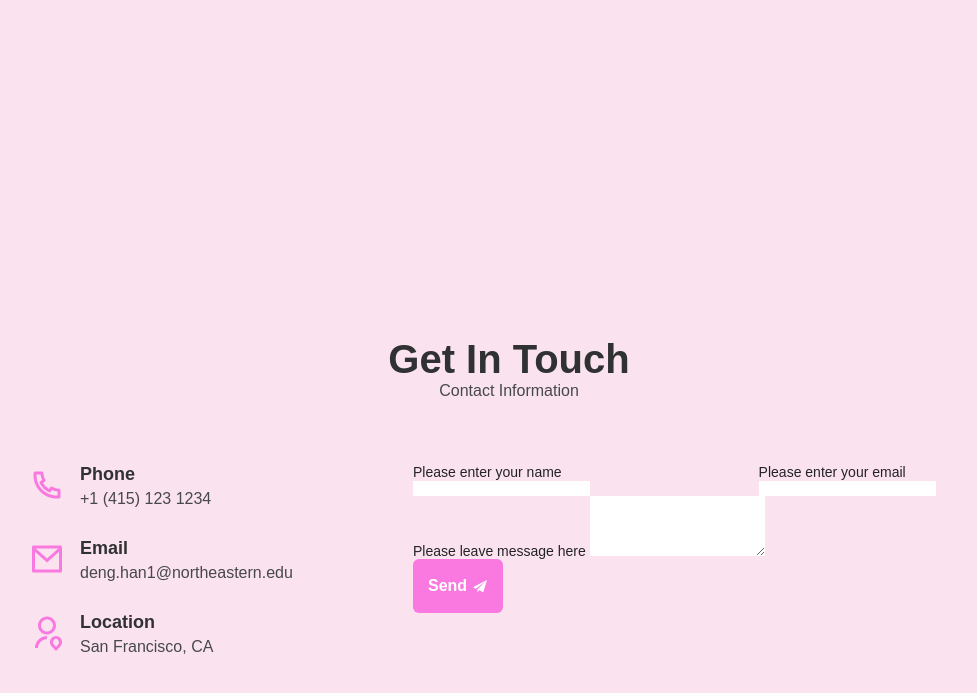
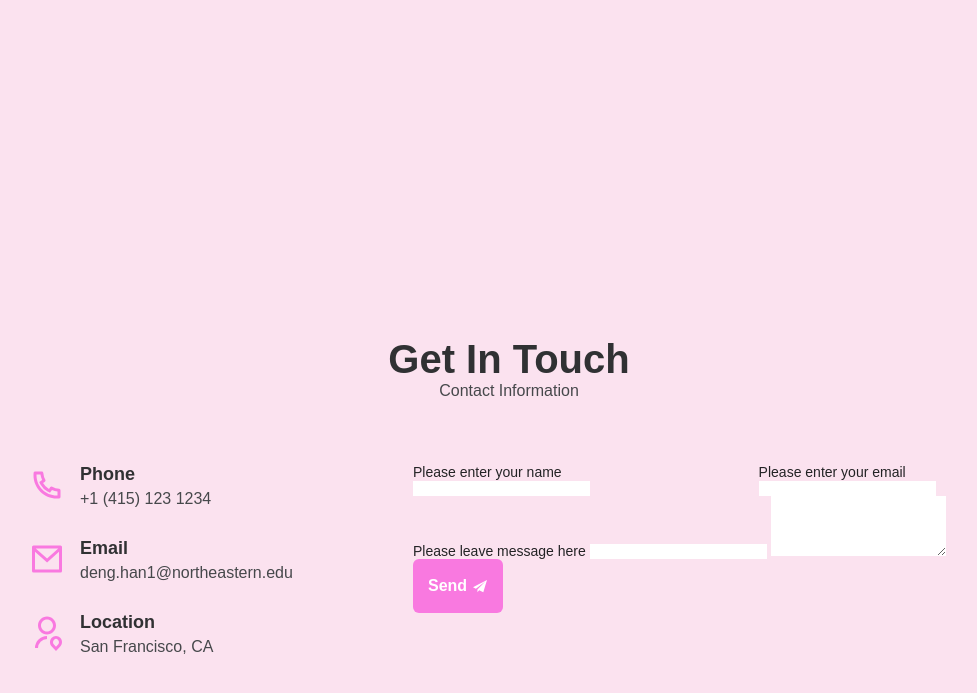
Before and after one commit to sylony/Han-Deng-s-HomePage, a website: page other.html in a window 1280 px wide. Shown: the part 1449-2142 px from the top of the page, without its empty margins (131-1108 px from the left). Drawn offline with Linux system fonts and the light colour scheme; files whose address does not match are found by name; a web font is replaced by a local one.

Commit message:
Update other.html

```diff
--- a/other.html
+++ b/other.html
@@ -166,6 +166,7 @@
               </div>
               <div class="form-item">
                 <label for="message">Please leave message here</label>
+                <input id="message" />
                 <textarea cols="20" rows="4" placeholder=""></textarea>
               </div>
               <div>
@@ -180,6 +181,5 @@
           </div>
         </div>
       </div>
-    </div>
-  </body><script src="index.js" type="module"></script>
+    </div></body><script src="index.js" type="module"></script>
 </html>
```
